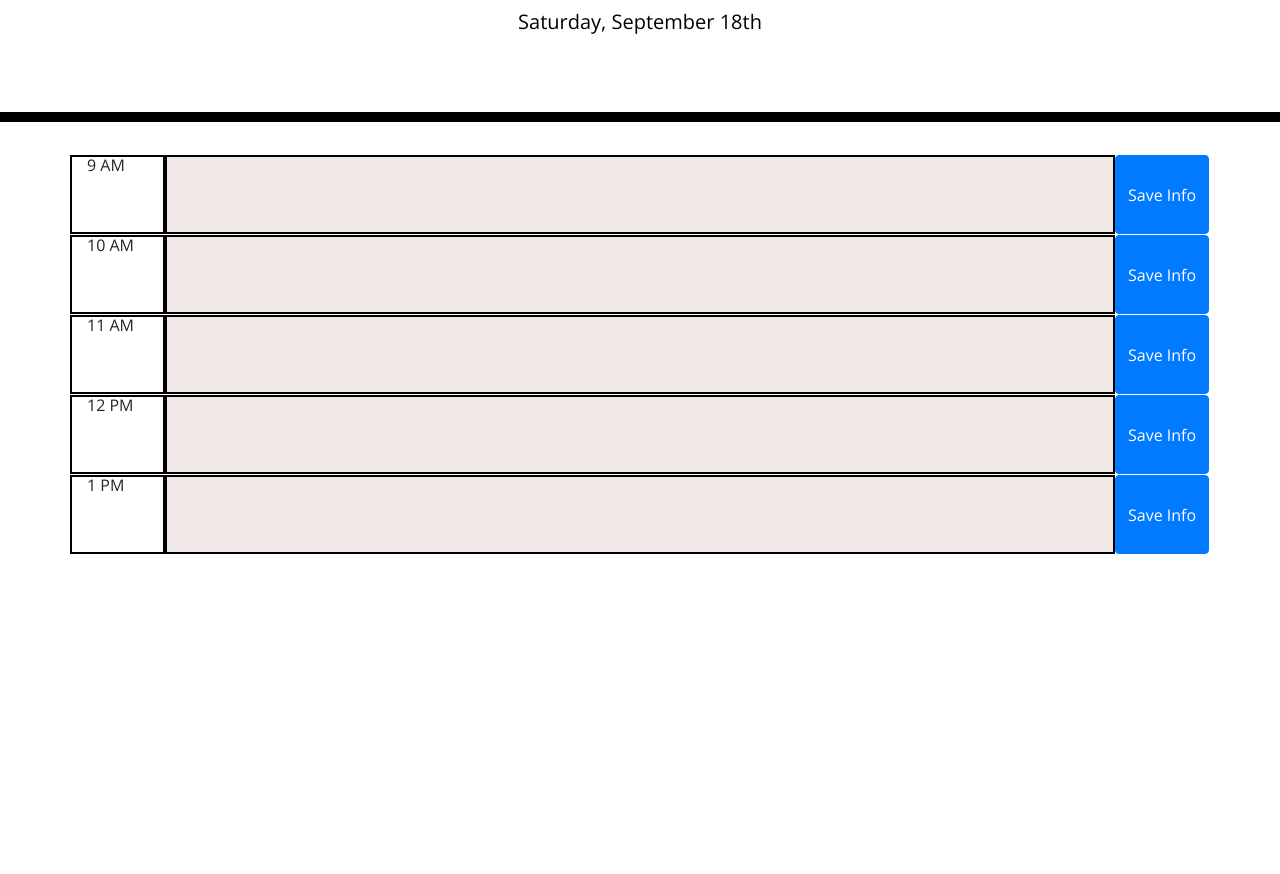
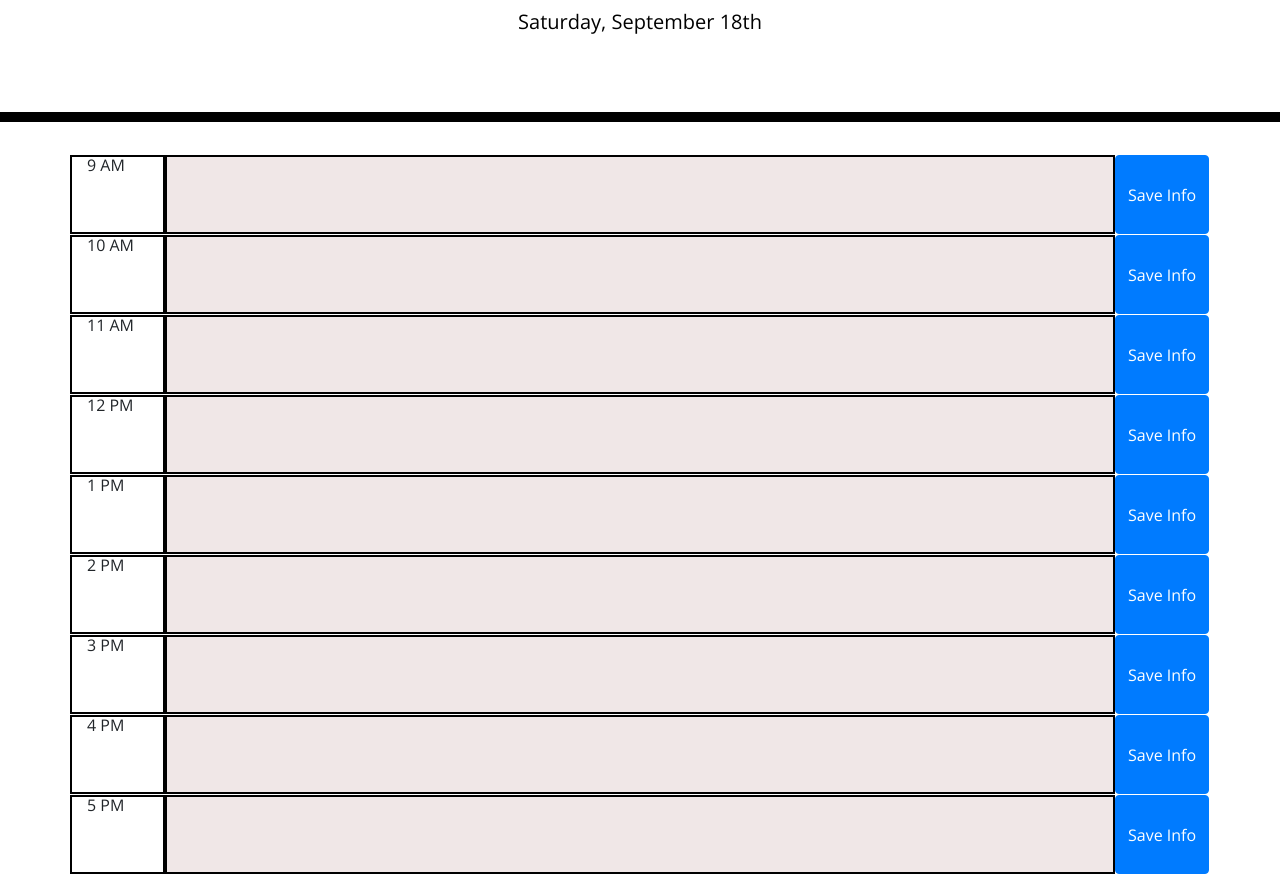
Before and after one commit to Joe7web/js-work-day-scheduler, a plain HTML site: page index.html in a window 1280 px wide. Shown: the part 182-1056 px from the top of the page. Before the commit the page ends 800 px from the top, so only its background shows below. Drawn offline with nearby package versions, Linux system fonts and the light colour scheme.

Commit message:
completed text boxes

```diff
--- a/index.html
+++ b/index.html
@@ -81,17 +81,45 @@
 
         </div>
 
+        <div id="two-pm" class="row">
 
+          <div class="time-area col-md-1">2 PM</div>
 
+          <textarea class="info-area col-md-10"></textarea>
 
+          <button type="button" class="btn btn-primary">Save Info</button>
 
+        </div>
 
+        <div id="three-pm" class="row">
 
+          <div class="time-area col-md-1">3 PM</div>
 
+          <textarea class="info-area col-md-10"></textarea>
 
+          <button type="button" class="btn btn-primary">Save Info</button>
 
+        </div>
 
+        <div id="four-pm" class="row">
 
+          <div class="time-area col-md-1">4 PM</div>
+
+          <textarea class="info-area col-md-10"></textarea>
+
+          <button type="button" class="btn btn-primary">Save Info</button>
+
+        </div>
+
+        <div id="five-pm" class="row">
+
+          <div class="time-area col-md-1">5 PM</div>
+
+          <textarea class="info-area col-md-10"></textarea>
+
+          <button type="button" class="btn btn-primary">Save Info</button>
+
+        </div>
 
 
 
```
